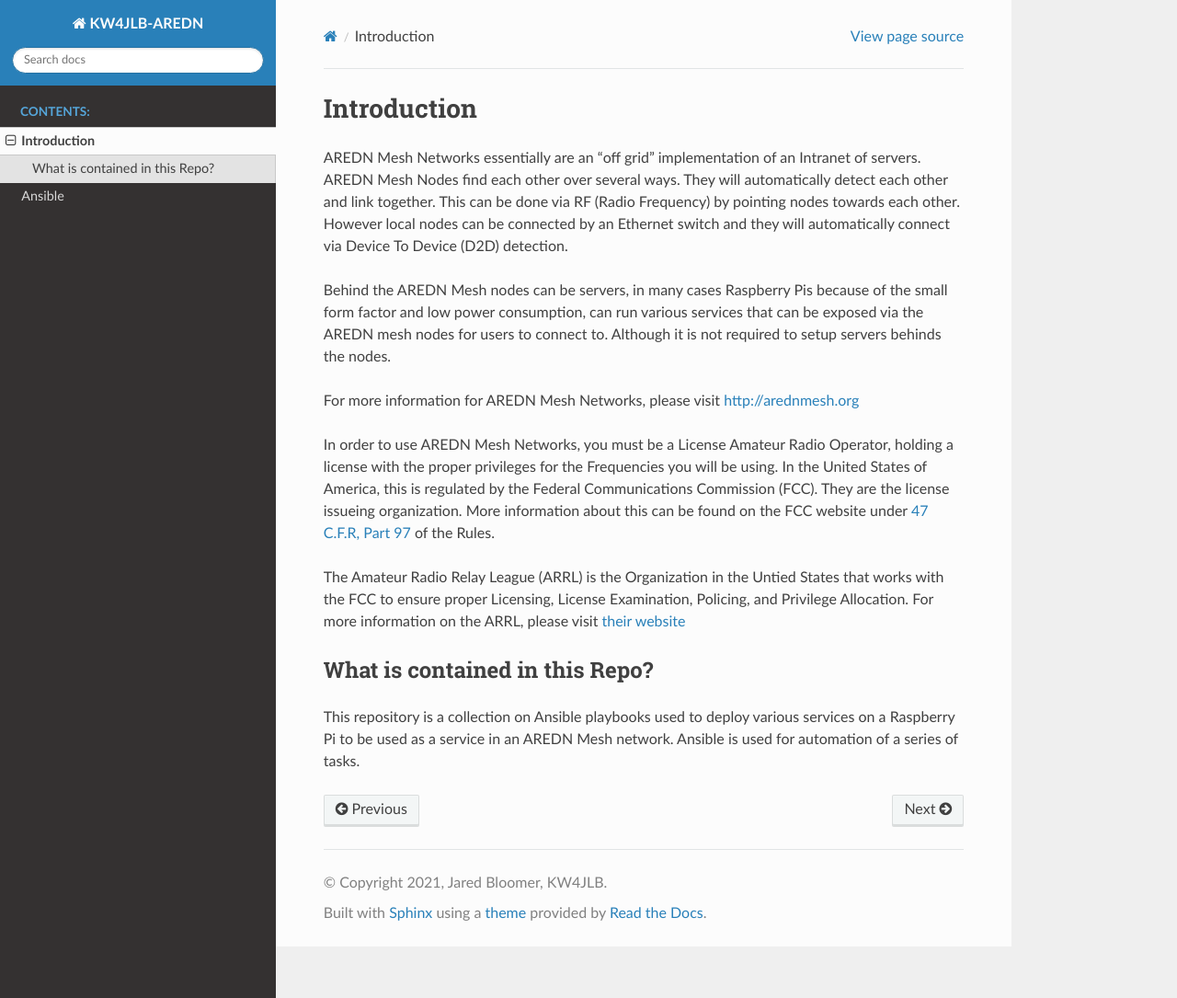
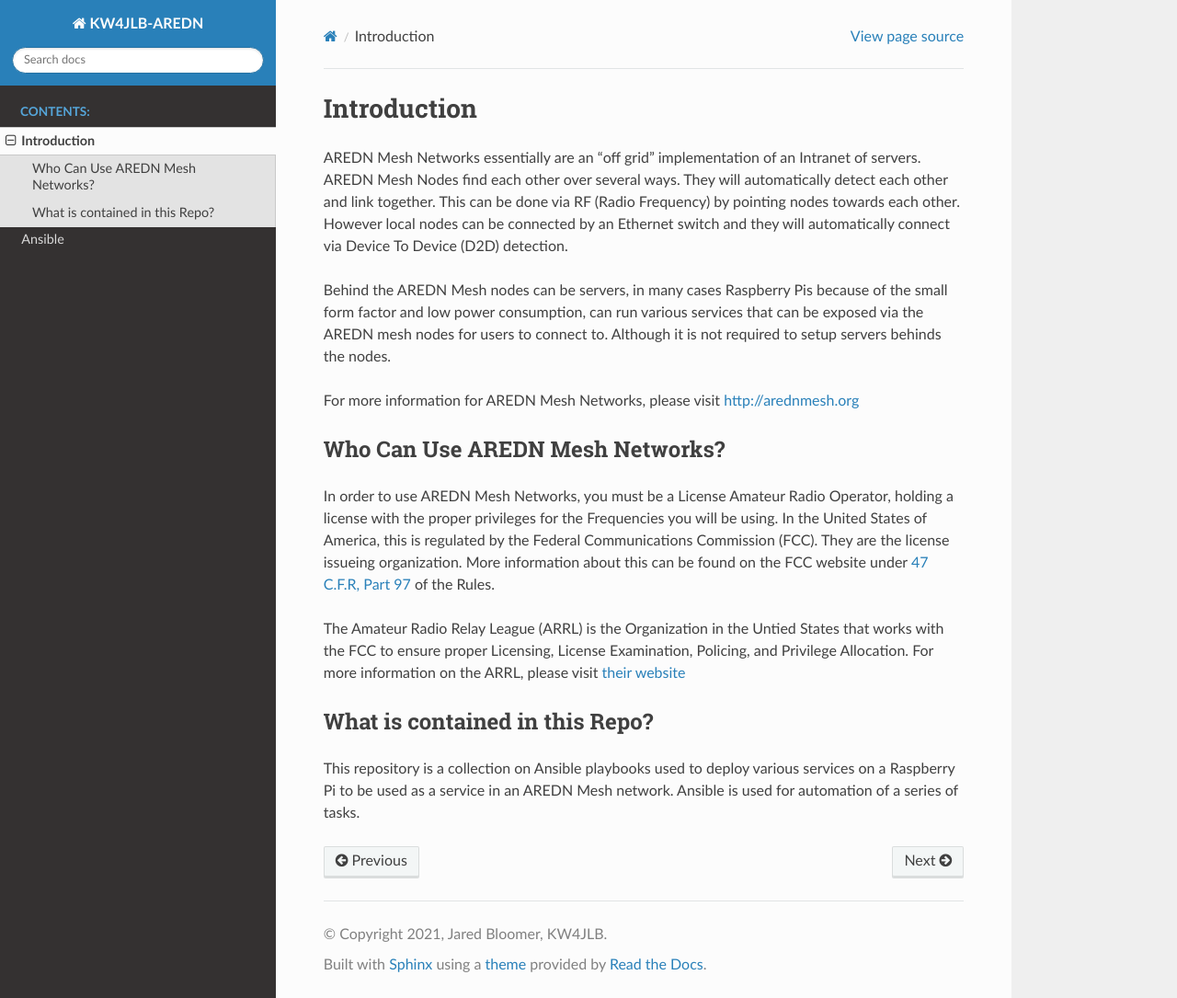
Before and after one commit to jared-bloomer/KW4JLB-AREDN, a Sphinx documentation site: the page built from source/Introduction.rst, in a window 1280 px wide and 1085 px high. Shown: the whole window at 92% size. Built offline with Sphinx 7.4.7 and the Read the Docs theme 2.0.0, drawn with Linux system fonts in a browser that asks for light colours.

Commit message:
Adding a heading about licensing

```diff
--- a/source/Introduction.rst
+++ b/source/Introduction.rst
@@ -11,6 +11,9 @@ For more information for AREDN Mesh Networks, please visit `http://arednmesh.org
 
 .. _Who_can_use_AREDN:
 
+Who Can Use AREDN Mesh Networks?
+--------------------------------
+
 In order to use AREDN Mesh Networks, you must be a License Amateur Radio Operator, holding a license with the proper privileges for the Frequencies you will be using. In the United States of America, this is regulated by the Federal Communications Commission (FCC). They are the license issueing organization. More information about this can be found on the FCC website under `47 C.F.R, Part 97 <https://www.ecfr.gov/cgi-bin/text-idx?SID=a552d1b1f1e1a4c549c8906067e4e533&mc=true&node=pt47.5.97&rgn=div5>`_ of the Rules.
 
 The Amateur Radio Relay League (ARRL) is the Organization in the Untied States that works with the FCC to ensure proper Licensing, License Examination, Policing, and Privilege Allocation. For more information on the ARRL, please visit `their website <http://www.arrl.org/>`_
```
